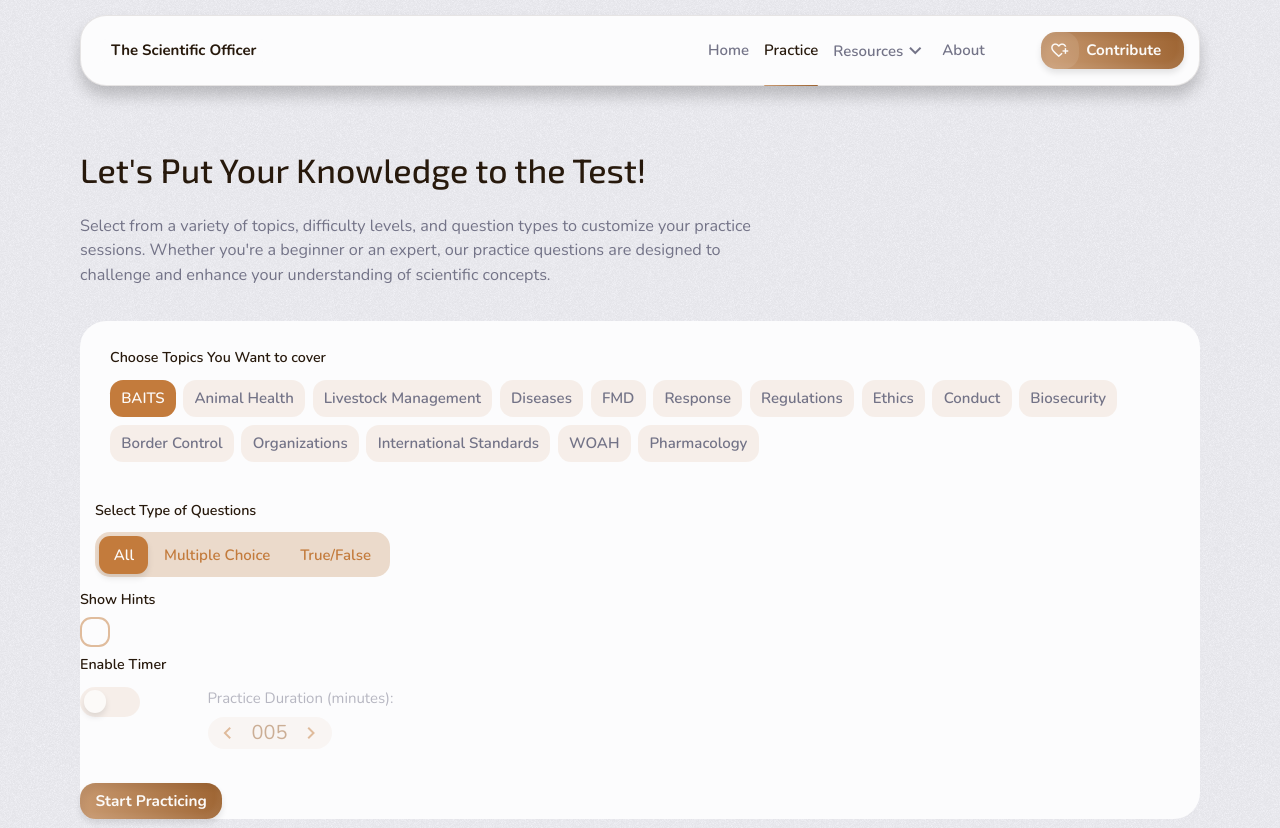
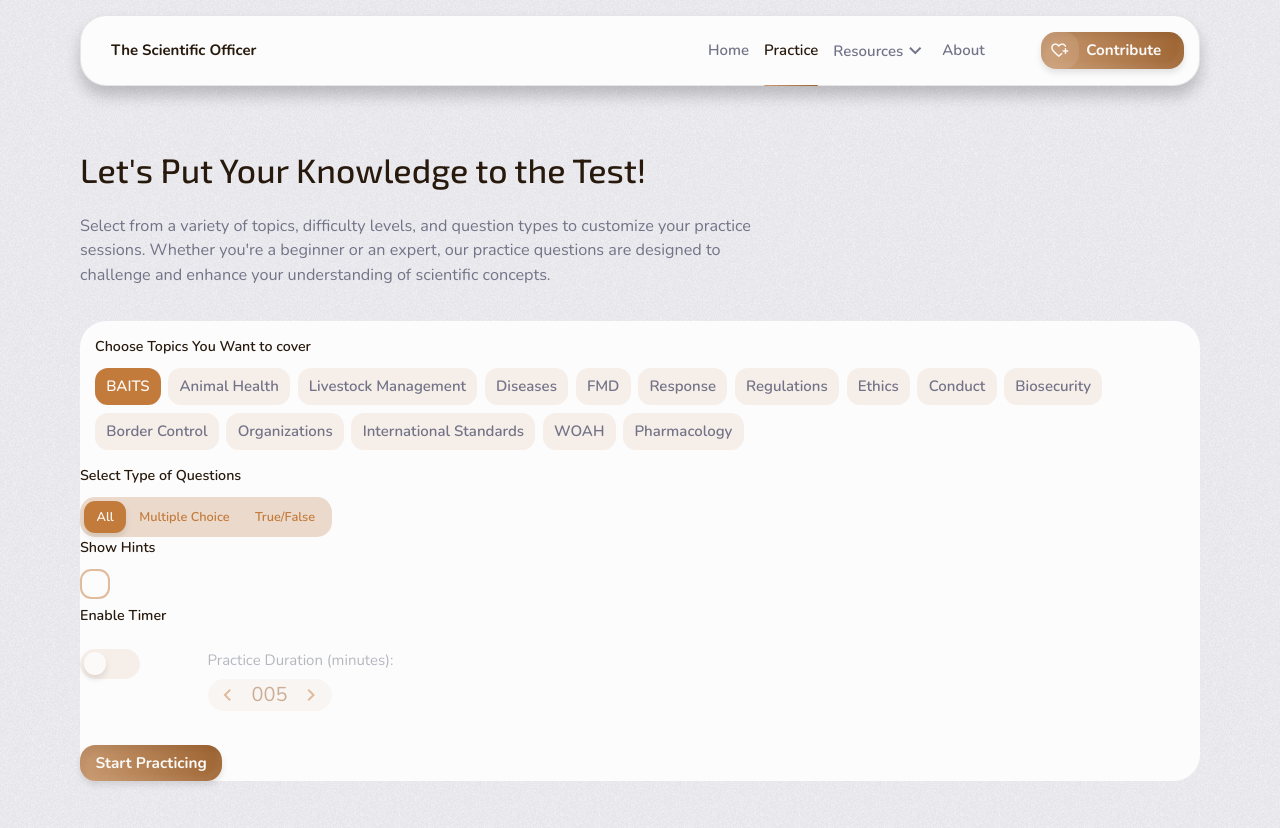
Before and after one commit to Timbar09/the_scientific_officer, a React (Vite) app: page /practice in a window 1280 px wide. Shown: the top 828 px of the page. Built offline with nearby package versions, Linux system fonts and the light colour scheme.

Commit message:
Refactor label visibility styles in form input components

```diff
--- a/src/assets/sass/components/_Form.scss
+++ b/src/assets/sass/components/_Form.scss
@@ -132,6 +132,7 @@
           display: inline-block;
           padding: 0.5em 1em;
           position: relative;
+          font-size: 0.85em;
           font-weight: 600;
           cursor: pointer;
           transition: color 250ms ease;
--- a/src/components/Form/FormCheckBox.tsx
+++ b/src/components/Form/FormCheckBox.tsx
@@ -28,7 +28,9 @@ const FormCheckBox = ({
       className={`form__checkbox ${isChecked ? "form__checkbox--checked" : ""}`}
     >
       {variant !== "tab" && (
-        <span className={`form__field--label ${visible ? "" : "sr-only"}`}>
+        <span
+          className={visible ? "form__field--label m-block-end-2" : "sr-only"}
+        >
           {text}
         </span>
       )}
@@ -42,9 +44,7 @@ const FormCheckBox = ({
         onChange={handleOnChange}
       />
 
-      <span
-        className={`${boxVariantClass} ${visible ? "m-block-start-1" : ""}`}
-      >
+      <span className={boxVariantClass}>
         {variant === "tab" ? (
           text
         ) : (
--- a/src/components/Form/FormFieldSet.tsx
+++ b/src/components/Form/FormFieldSet.tsx
@@ -5,8 +5,10 @@ const FormFieldset = ({
   className = "",
   label = { text: "", visible: true },
 }: FormFieldsetData) => {
-  const legendClass = label.visible ? "form__field--label" : "sr-only";
-  const fieldsetClass = `form__fieldset ${className == "" ? "p-block-2 p-inline-3 m-block-start-2" : className}`;
+  const legendClass = label.visible
+    ? "form__field--label m-block-end-2"
+    : "sr-only";
+  const fieldsetClass = `form__fieldset ${className}`;
 
   return (
     <fieldset className={fieldsetClass}>
--- a/src/components/Form/FormInputBox.tsx
+++ b/src/components/Form/FormInputBox.tsx
@@ -12,7 +12,7 @@ const FormInputBox = ({
   const labelVariantClass = `form__input--item form__input--${variant}__item`;
   const inputVariantClass = `form__input--${variant}__item--input`;
   const labelVariantTextClass = label?.visible
-    ? "form__field--label p-block-2"
+    ? "form__field--label m-block-end-2"
     : "sr-only";
 
   return (
--- a/src/components/Form/FormTextArea.tsx
+++ b/src/components/Form/FormTextArea.tsx
@@ -12,7 +12,7 @@ const FormTextArea = ({
   const labelVariantClass = `form__input--item form__input--${variant}__item`;
   const inputVariantClass = `form__input--${variant}__item--input`;
   const labelVariantTextClass = label?.visible
-    ? "form__field--label p-block-2"
+    ? "form__field--label m-block-end-2"
     : "sr-only";
 
   return (
```
